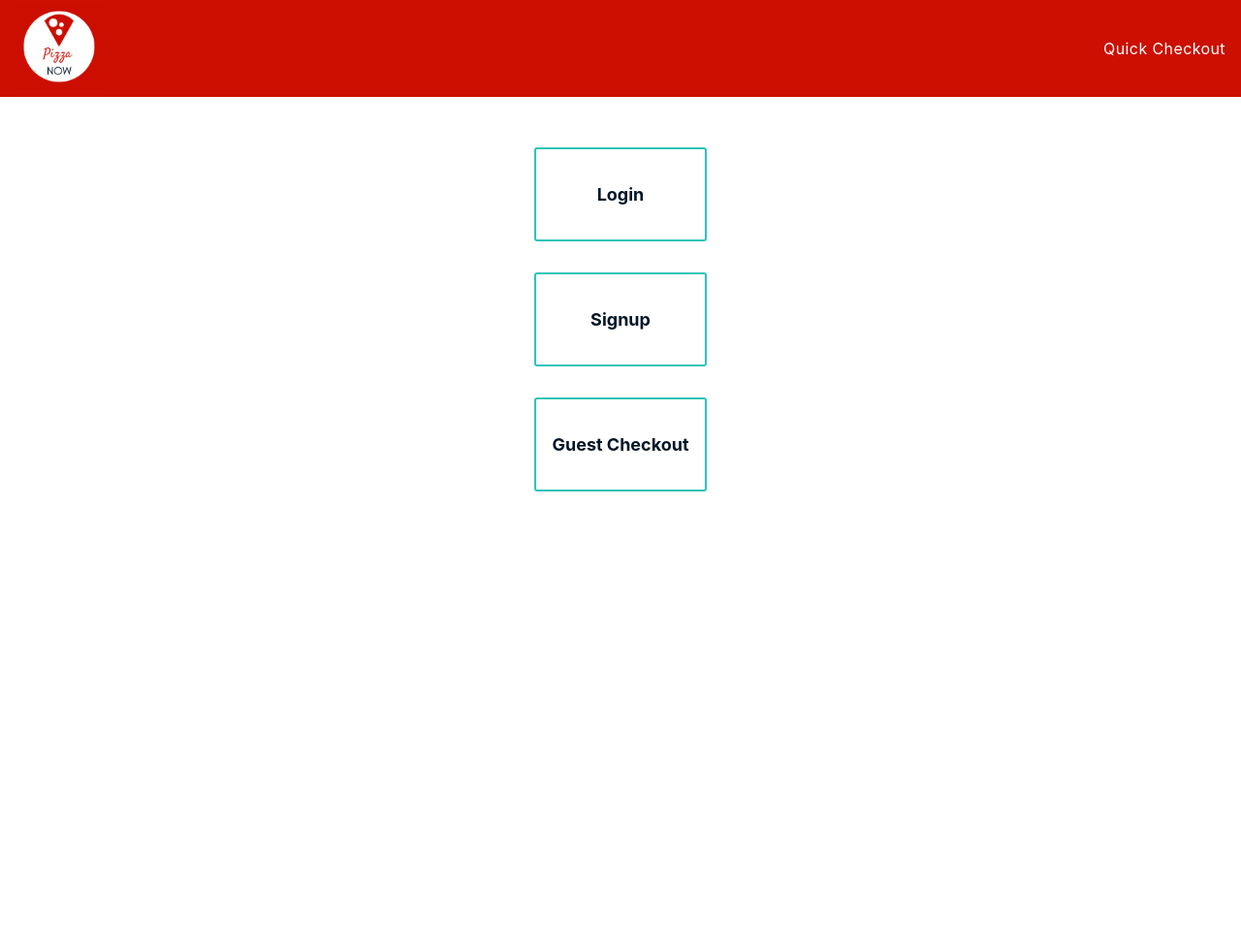
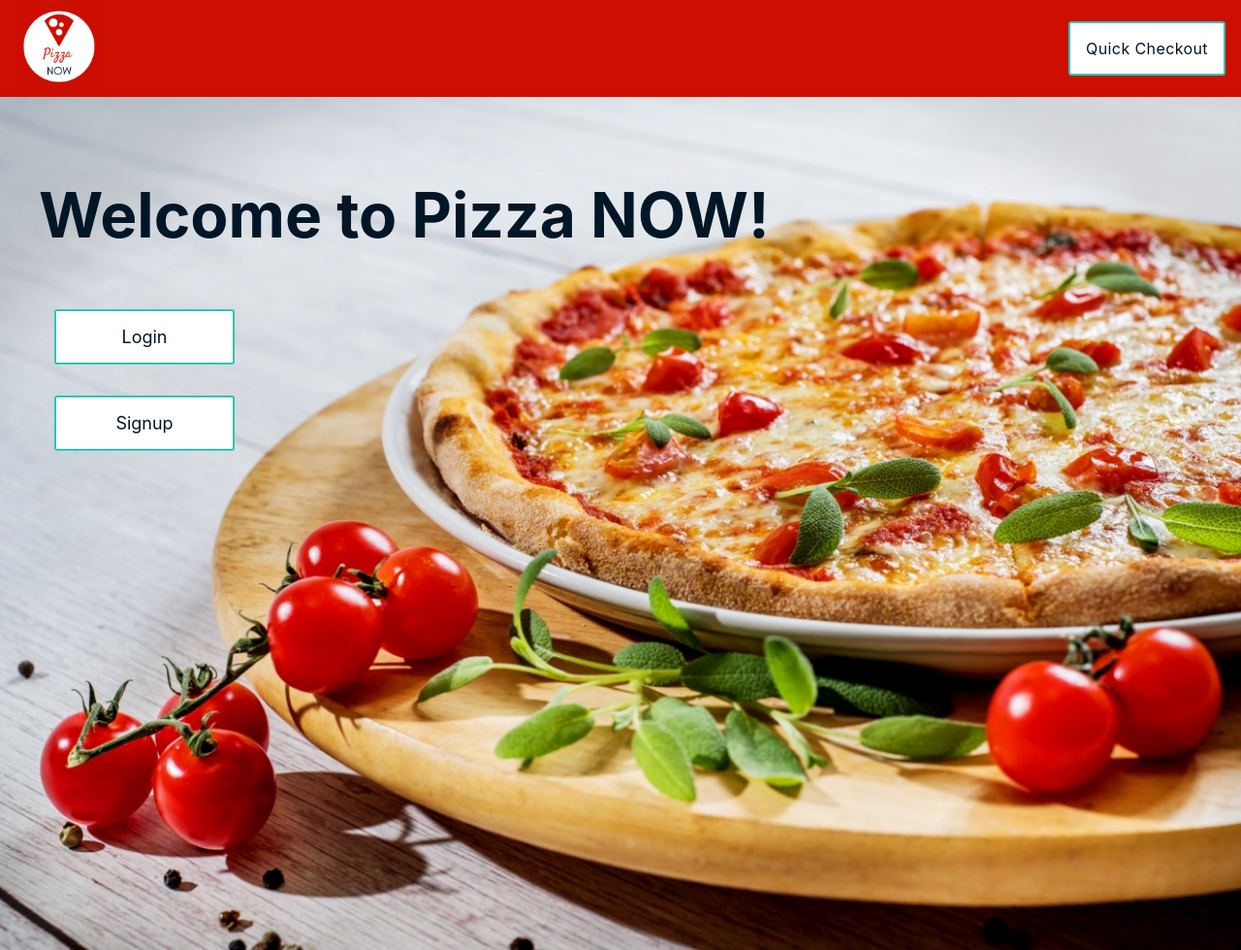
Before and after one commit to pizza-now/earthxhack20, a React app: page / in a window 1280 px wide. Shown: the whole page at 97% size. Before the commit the page ends 800 px from the top, so only its background shows below. Built offline with nearby package versions, Linux system fonts and the light colour scheme; no server answers.

Commit message:
image on splash and prettifying buttons

```diff
--- a/client/components/navbar.js
+++ b/client/components/navbar.js
@@ -44,7 +44,12 @@ const Navbar = ({ handleClick, isLoggedIn }) => {
                 <img src={'/assets/pizza-now.png'} alt="logo" className="logo" />
               </div>
             </Link>
-            <Link to="/guest">Quick Checkout</Link>
+            <Link to="/guest">
+              <div className='quick-checkout'>
+                Quick Checkout
+              </div>
+            </Link>
+
           </div>)}
 
     </div>
--- a/client/components/splash-page.js
+++ b/client/components/splash-page.js
@@ -3,25 +3,24 @@ import { Link } from 'react-router-dom'
 
 const SplashPage = () => {
   return (
+
+    <div className='splash-page'>
+      <h1>Welcome to Pizza NOW!</h1>
+
     <div className='splash-options'>
 
       <Link to='/login'>
         <div className="login" className="splash-card">
-          <h2>Login</h2>
+        Login
         </div>
       </Link>
 
       <Link to='/Signup'>
         <div className="signup" className="splash-card">
-          <h2>Signup</h2>
+        Signup
         </div>
       </Link>
-
-      <Link to='/guest'>
-        <div className="guest-checkout" className="splash-card">
-          <h2>Guest Checkout</h2>
-        </div>
-      </Link>
+    </div>
     </div>
   )
 }
--- a/public/style.css
+++ b/public/style.css
@@ -7,6 +7,10 @@ body {
 a {
   text-decoration: none;
   font-family: 'Inter', sans-serif;
+}
+
+h1 {
+  font-size: 4em;
 }
 
 h2 {
@@ -60,8 +64,22 @@ input {
 }
 
 .nav-container a {
+  padding: 16px;
+}
+
+.quick-checkout {
+  color: #011627;
+  background-color: #fff;
+  border: solid 2px #2EC4B6;
+  padding: 16px;
+  border-radius: 3px;
+  transition: transform .25s;
+}
+
+.quick-checkout:hover {
+  background-color: #2EC4B6;
   color: #fff;
-  padding: 16px;
+  transform: translateY(3px);
 }
 
 .logo {
@@ -87,15 +105,25 @@ input {
 
 /* Splash page */
 
-.splash-options {
-  padding-top: 36px;
+.splash-page {
+  background-image: url('./assets/pizza-with-vegetables-on-a-wooden-table-316-small.jpg');
+  background-color: #fff;
+  background-size: cover;
+  background-position: center;
+  background-repeat: no-repeat;
+  height: 100vh;
+  padding: 40px;
   display: flex;
   flex-direction: column;
+}
+
+.splash-options {
+  display: flex;
+  flex-direction: row;
   justify-content: center;
   align-content: center;
-  width: max-content;
-  margin-left: auto;
-  margin-right: auto;
+  width: min-content;
+  flex-wrap: wrap;
 }
 
 .splash-card {
@@ -106,6 +134,15 @@ input {
   padding: 16px;
   border-radius: 3px;
   text-align: center;
+  min-width: 150px;
+  font-size: 18px;
+  transition: transform .25s;
+}
+
+.splash-card:hover {
+  background-color: #2EC4B6;
+  color: #fff;
+  transform: translateY(3px);
 }
 
 #main {
@@ -118,7 +155,6 @@ input {
 /* login and signup form */
 
 .auth-form {
-  /* padding-top: 50px; */
   display: flex;
   flex-direction: column;
 }
```
Also changed, not shown: public/assets/pizza-with-vegetables-on-a-wooden-table-316-small.jpg (added).
